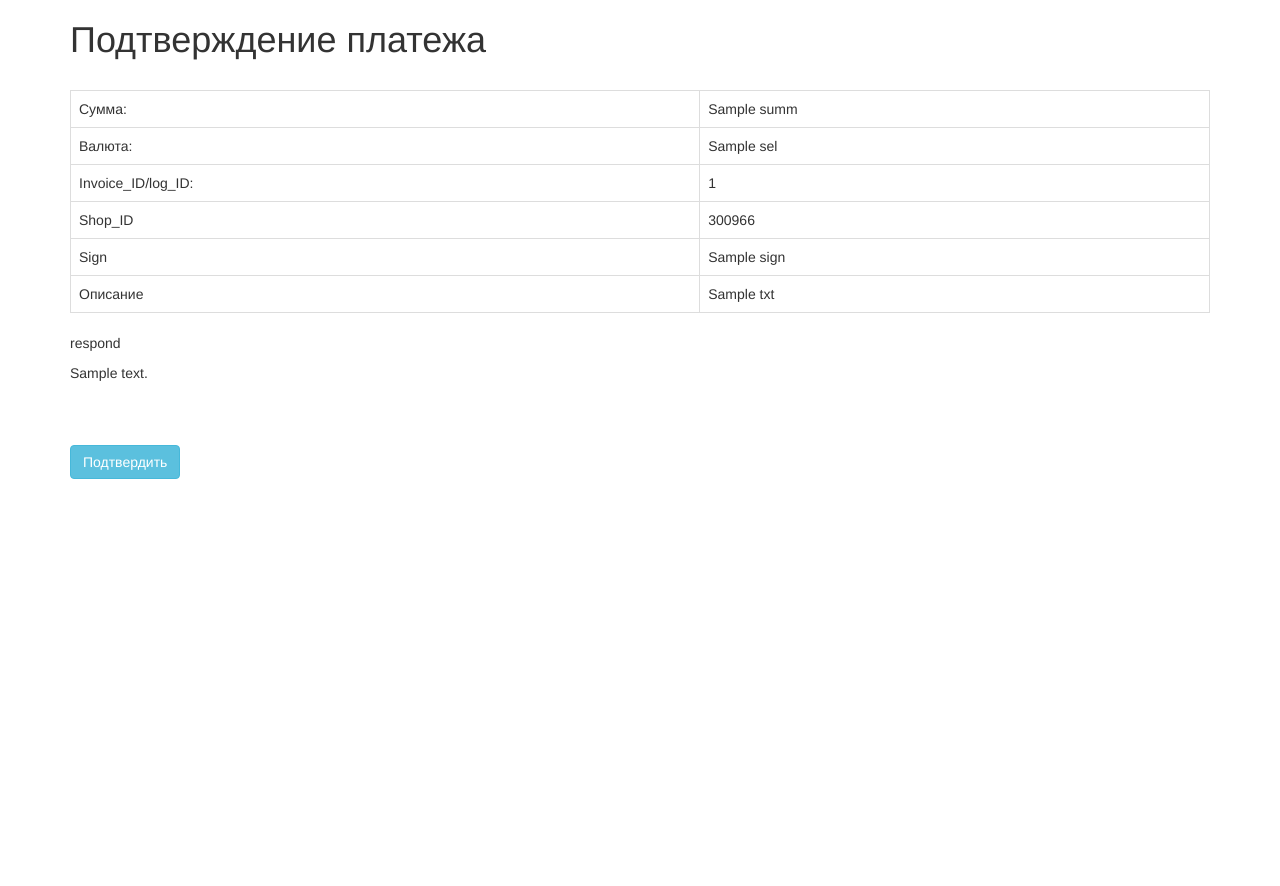
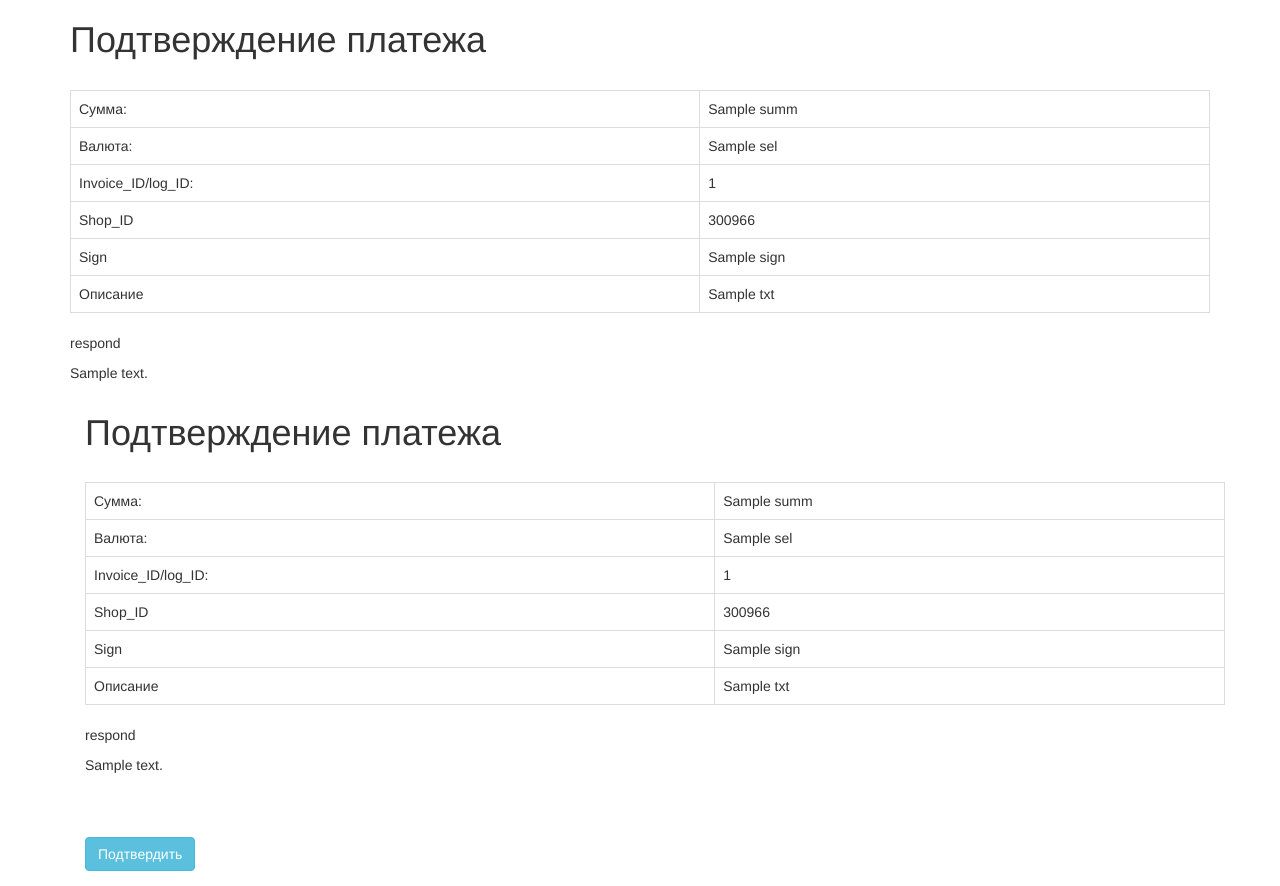
Before and after one commit to dmsnet/shop_pay, a Flask app: template templates/payAPI.html in a window 1280 px wide. Before the commit the page ends 479 px from the top, so only its background shows below. Run offline with Flask 2, Linux system fonts and the light colour scheme; the template is opened without the code that fills it: most values are stand-ins (such as "Sample title", 1, 10 or a date in 2020); some libraries are stand-ins or nearby versions.

Commit message:
Update payAPI.html

```diff
--- a/templates/payAPI.html
+++ b/templates/payAPI.html
@@ -105,13 +105,127 @@
              <p>{{ text_r }}</p>
         </div>
 
+<!DOCTYPE html>
+<html lang="en">
+<head>
+  <meta charset="utf-8">
+  <meta name="viewport" content="width=device-width, initial-scale=1">
+  <link rel="stylesheet" href="http://maxcdn.bootstrapcdn.com/bootstrap/3.3.6/css/bootstrap.min.css">
+  <script src="https://ajax.googleapis.com/ajax/libs/jquery/1.12.2/jquery.min.js"></script>
+  <script src="http://maxcdn.bootstrapcdn.com/bootstrap/3.3.6/js/bootstrap.min.js"></script>
+
+    <title>Подтверждение платежа</title>
+</head>
+<body>
+
+
+
+
+<div class="container">
+    <h1>Подтверждение платежа</h1>
+    <br>
+    {% if text_r["result"]=='error' %}
+    <p>Ошибка: {{ text_r["message"] }} </p>
+    {% endif %}
+
+   <table class="table table-bordered">
+    <thead>
+    </thead>
+    <tbody>
+
+         {% if text_r["result"]=='error' and   text_r["message"]=='Invalid invoice amount'  %}
+          <tr class="danger">
+            <td>Сумма:</td>
+            <td>{{ data["summ"] }}</td>
+          </tr>
+            {% else %}
+               <tr>
+            <td>Сумма:</td>
+            <td>{{ data["summ"] }}</td>
+          </tr>
+            {% endif %}
+
+      <tr>
+        <td>Валюта:</td>
+        <td>{{ data["sel"]}}</td>
+      </tr>
+      <tr>
+        <td>Invoice_ID/log_ID:</td>
+        <td>{{ id }}</td>
+      </tr>
+    <tr>
+        <td>Shop_ID</td>
+        <td>300966</td>
+      </tr>
+        <tr>
+        <td>Sign</td>
+        <td>{{ sign }}</td>
+      </tr>
+        </tr>
+        <tr>
+        <td>Описание</td>
+        <td>{{ data["txt"]}}</td>
+      </tr>
+    </tbody>
+  </table>
+
+    {% if text_r["result"]=='ok' and text_r["message"]=='Ok' %}
+<table class="table table-bordered">
+    <thead>
+    </thead>
+    <tbody>
+      <tr>
+        <td>WMI_PTENABLED:</td>
+        <td>{{text_r["data"]["data"]["WMI_PTENABLED"]}}</td>
+      </tr>
+      <tr>
+        <td>WMI_PAYMENT_NO:</td>
+        <td>{{text_r["data"]["data"]["WMI_PAYMENT_NO"]}}</td>
+      </tr>
+
+                  <tr>
+        <td>WMI_CURRENCY_ID:</td>
+        <td>{{text_r["data"]["data"]["WMI_CURRENCY_ID"]}}</td>
+      </tr
+            <tr>
+        <td>WMI_PAYMENT_AMOUNT:</td>
+        <td>{{text_r["data"]["data"]["WMI_PAYMENT_AMOUNT"]}}</td>
+      </tr>
+
+            <tr>
+        <td>WMI_MERCHANT_ID:</td>
+        <td>{{text_r["data"]["data"]["WMI_MERCHANT_ID"]}}</td>
+      </tr>
+        </tr>
+            <tr>
+        <td>WMI_SIGNATURE:</td>
+        <td>{{text_r["data"]["data"]["WMI_SIGNATURE"]}}</td>
+      </tr>
+
+    </tbody>
+  </table>
+{% endif %}
+
+
+        <div id="resp">
+        <p>respond</p>
+             <p>{{ text_r }}</p>
+        </div>
+
+
+
+
+
 <form name="data" method="{{text_r["data"]["method"]}}" action="{{text_r["data"]["source"]}}"  enctype="application/json" accept-charset="UTF-8"  class="form-horizontal" role="form">
-<input style="visibility:hidden" name="WMI_CURRENCY_ID" value="{{text_r["data"]["data"]["WMI_CURRENCY_ID"]}}"/>
-<input style="visibility:hidden" name="WMI_MERCHANT_ID" value=" {{text_r["data"]["data"]["WMI_MERCHANT_ID"]}} "/>
-<input  style="visibility:hidden" name="WMI_PAYMENT_AMOUNT" value="{{text_r["data"]["data"]["WMI_PAYMENT_AMOUNT"]}}"/>
-<input style="visibility:hidden"  name="WMI_PAYMENT_NO" value="{{text_r["data"]["data"]["WMI_PAYMENT_NO"]}}"/>
-<input style="visibility:hidden" name="WMI_PTENABLED" value="{{text_r["data"]["data"]["WMI_PTENABLED"]}}"/>
-<input  style="visibility:hidden" name="WMI_SIGNATURE" value="{{text_r["data"]["data"]["WMI_SIGNATURE"]}}"/>
+<input style="visibility:hidden" name="WMI_CURRENCY_ID"     value="{{text_r["data"]["data"]["WMI_CURRENCY_ID"]      }}"/>
+<input style="visibility:hidden" name="WMI_FAIL_URL"        value="{{text_r["data"]["data"]["WMI_FAIL_URL"]         }}"/>
+<input style="visibility:hidden" name="WMI_MERCHANT_ID"     value="{{text_r["data"]["data"]["WMI_MERCHANT_ID"]      }}"/>
+<input style="visibility:hidden" name="WMI_PAYMENT_AMOUNT"  value="{{text_r["data"]["data"]["WMI_PAYMENT_AMOUNT"]   }}"/>
+<input style="visibility:hidden" name="WMI_PAYMENT_NO"      value="{{text_r["data"]["data"]["WMI_PAYMENT_NO"]       }}"/>
+<input style="visibility:hidden" name="WMI_PTENABLED"       value="{{text_r["data"]["data"]["WMI_PTENABLED"]        }}"/>
+<input style="visibility:hidden" name="WMI_SIGNATURE"       value="{{text_r["data"]["data"]["WMI_SIGNATURE"]        }}"/>
+<input style="visibility:hidden" name="WMI_SUCCESS_URL"     value="{{text_r["data"]["data"]["WMI_SUCCESS_URL"]      }}"/>
+
 
     <div class="form-group">
               <div class="col-sm-12">
@@ -129,3 +243,9 @@
 
 </body>
 </html>
+
+
+    </div>
+
+</body>
+</html>
```
